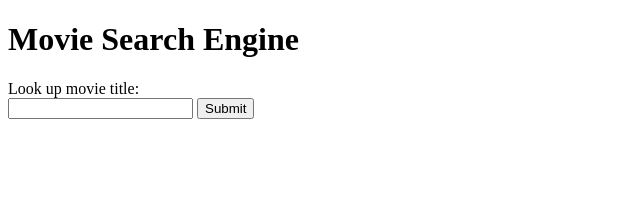
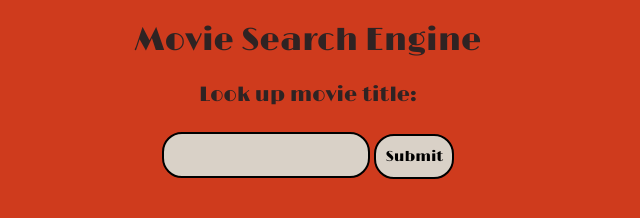
Before and after one commit to fac-17/Puteam-BookClub, a website: page public/index.html in a window 1280 px wide. Shown: the whole page, without its empty margins (0-640 px from the left). Drawn offline with nearby package versions, Linux system fonts and the light colour scheme.

Commit message:
Styling the body and form

```diff
--- a/public/index.html
+++ b/public/index.html
@@ -6,6 +6,7 @@
     <title>Movie Search</title>
     <meta name="description" content="" />
     <meta name="viewport" content="width=device-width, initial-scale=1" />
+    <link href="https://fonts.googleapis.com/css?family=Limelight&display=swap" rel="stylesheet">
     <link rel="stylesheet" href="./style.css" />
   </head>
 
@@ -15,7 +16,8 @@
     <form class="form" action="/" method="post">
       <label for="search-input"
         >Look up movie title:
-        <br />
+        <br/>
+        <br/>
         <input class="form--input" type="text" value="" />
       </label>
       <label for="submit">
--- a/public/style.css
+++ b/public/style.css
@@ -0,0 +1,39 @@
+body {
+  max-width: 600px;
+  text-align: center;
+  background-color: #cf3b1d;
+  color: #2f2323;
+}
+
+
+h1 {
+  font-family: 'Limelight', cursive;
+  font-weight: 100;
+}
+
+.form {
+  font-family: 'Limelight', cursive;
+  font-size: 1.3em;
+  color: #2f2323;
+}
+
+
+.form--input {
+  width: 200px;
+  height: 40px;
+  border-radius: 20px;
+  border: 2px black solid;
+  font-family: 'Limelight', cursive;
+  font-size: 1em;
+  background-color: #d9d1c7;
+}
+
+.form--button {
+  width: 80px;
+  height: 45px;
+  font-family: 'Limelight', cursive;
+  border-radius: 20px;
+  border: 2px black solid;
+  background-color: #d9d1c7;
+  font-size: 0.7em;
+}
```
